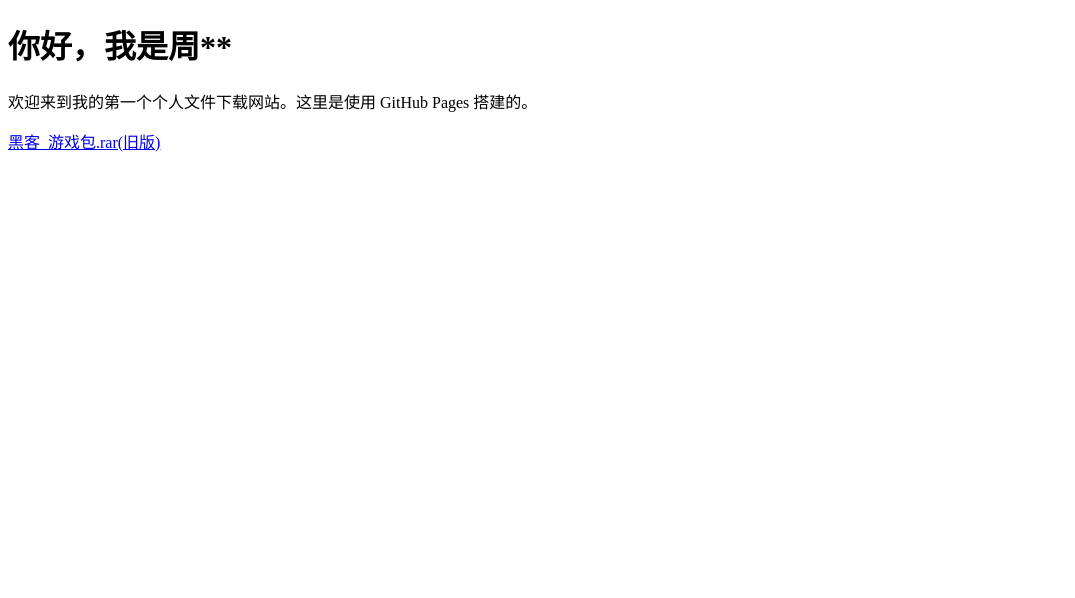
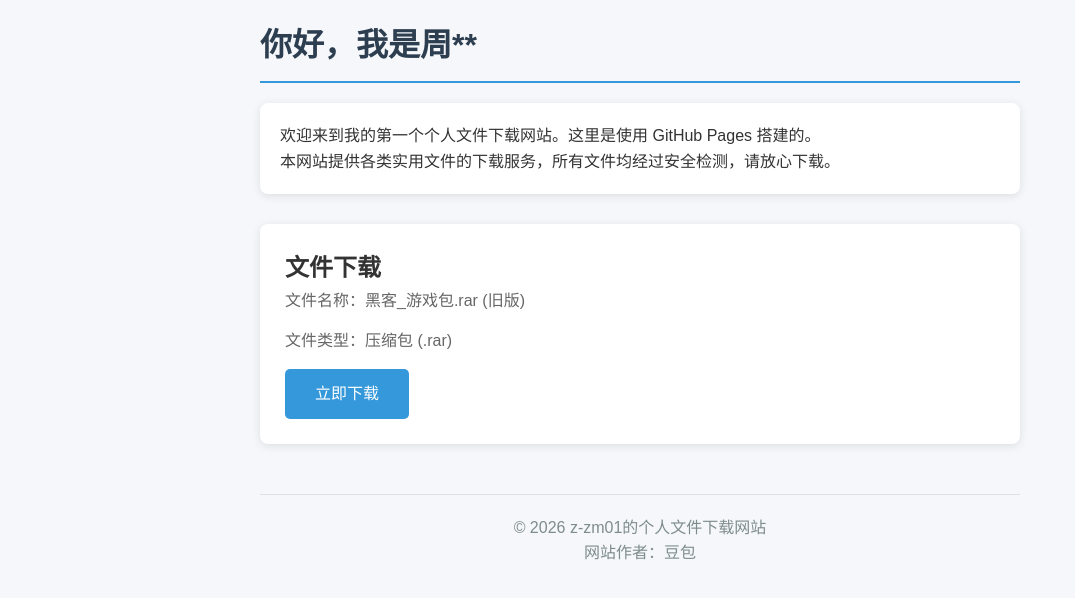
Before and after one commit to z-zm01/z-zm01.github.io, a plain HTML site: page index.html in a window 1280 px wide. Shown: the whole page, without its empty margins (0-1075 px from the left). Drawn offline with Linux system fonts and the light colour scheme.

Commit message:
Update index.html

```diff
--- a/index.html
+++ b/index.html
@@ -4,11 +4,118 @@
     <meta charset="UTF-8">
     <meta name="viewport" content="width=device-width, initial-scale=1.0">
     <title>z-zm01的个人文件下载网站</title>
+    <style>
+        /* 全局样式重置和基础设置 */
+        * {
+            margin: 0;
+            padding: 0;
+            box-sizing: border-box;
+            font-family: "Microsoft YaHei", Arial, sans-serif;
+        }
+
+        body {
+            background-color: #f5f7fa;
+            color: #333;
+            line-height: 1.6;
+            padding: 20px;
+            max-width: 800px;
+            margin: 0 auto;
+        }
+
+        /* 标题样式 */
+        h1 {
+            color: #2c3e50;
+            margin-bottom: 20px;
+            border-bottom: 2px solid #3498db;
+            padding-bottom: 10px;
+        }
+
+        /* 介绍文本样式 */
+        .intro {
+            background-color: #fff;
+            padding: 20px;
+            border-radius: 8px;
+            box-shadow: 0 2px 10px rgba(0, 0, 0, 0.1);
+            margin-bottom: 30px;
+        }
+
+        /* 下载区域样式 */
+        .download-section {
+            background-color: #fff;
+            padding: 25px;
+            border-radius: 8px;
+            box-shadow: 0 2px 10px rgba(0, 0, 0, 0.1);
+            margin-bottom: 30px;
+        }
+
+        .file-info {
+            margin-bottom: 15px;
+            color: #666;
+        }
+
+        /* 下载按钮样式 */
+        .download-btn {
+            display: inline-block;
+            background-color: #3498db;
+            color: white;
+            padding: 12px 30px;
+            text-decoration: none;
+            border-radius: 5px;
+            font-size: 16px;
+            transition: background-color 0.3s ease;
+            border: none;
+            cursor: pointer;
+        }
+
+        .download-btn:hover {
+            background-color: #2980b9;
+        }
+
+        /* 页脚样式 */
+        footer {
+            text-align: center;
+            margin-top: 50px;
+            color: #7f8c8d;
+            padding-top: 20px;
+            border-top: 1px solid #e0e0e0;
+        }
+
+        /* 响应式适配 */
+        @media (max-width: 600px) {
+            body {
+                padding: 10px;
+            }
+
+            .download-btn {
+                display: block;
+                width: 100%;
+                text-align: center;
+            }
+        }
+    </style>
 </head>
 <body>
     <h1>你好，我是周**</h1>
-    <p>欢迎来到我的第一个个人文件下载网站。这里是使用 GitHub Pages 搭建的。</p>
-    <a href="https://github.com/z-zm01/z-zm01.github.io/raw/refs/heads/main/%E9%BB%91%E5%AE%A2_%E6%B8%B8%E6%88%8F%E5%8C%85.rar" download="黑客_游戏包.rar">黑客_游戏包.rar(旧版)</a>
 
+    <div class="intro">
+        <p>欢迎来到我的第一个个人文件下载网站。这里是使用 GitHub Pages 搭建的。</p>
+        <p>本网站提供各类实用文件的下载服务，所有文件均经过安全检测，请放心下载。</p>
+    </div>
+
+    <div class="download-section">
+        <h2>文件下载</h2>
+        <p class="file-info">文件名称：黑客_游戏包.rar (旧版)</p>
+        <p class="file-info">文件类型：压缩包 (.rar)</p>
+        <a href="https://github.com/z-zm01/z-zm01.github.io/raw/refs/heads/main/%E9%BB%91%E5%AE%A2_%E6%B8%B8%E6%88%8F%E5%8C%85.rar"
+           download="黑客_游戏包.rar"
+           class="download-btn">
+            立即下载
+        </a>
+    </div>
+
+    <footer>
+        <p>© 2026 z-zm01的个人文件下载网站</p>
+        <p>网站作者：豆包</p>
+    </footer>
 </body>
 </html>
```
